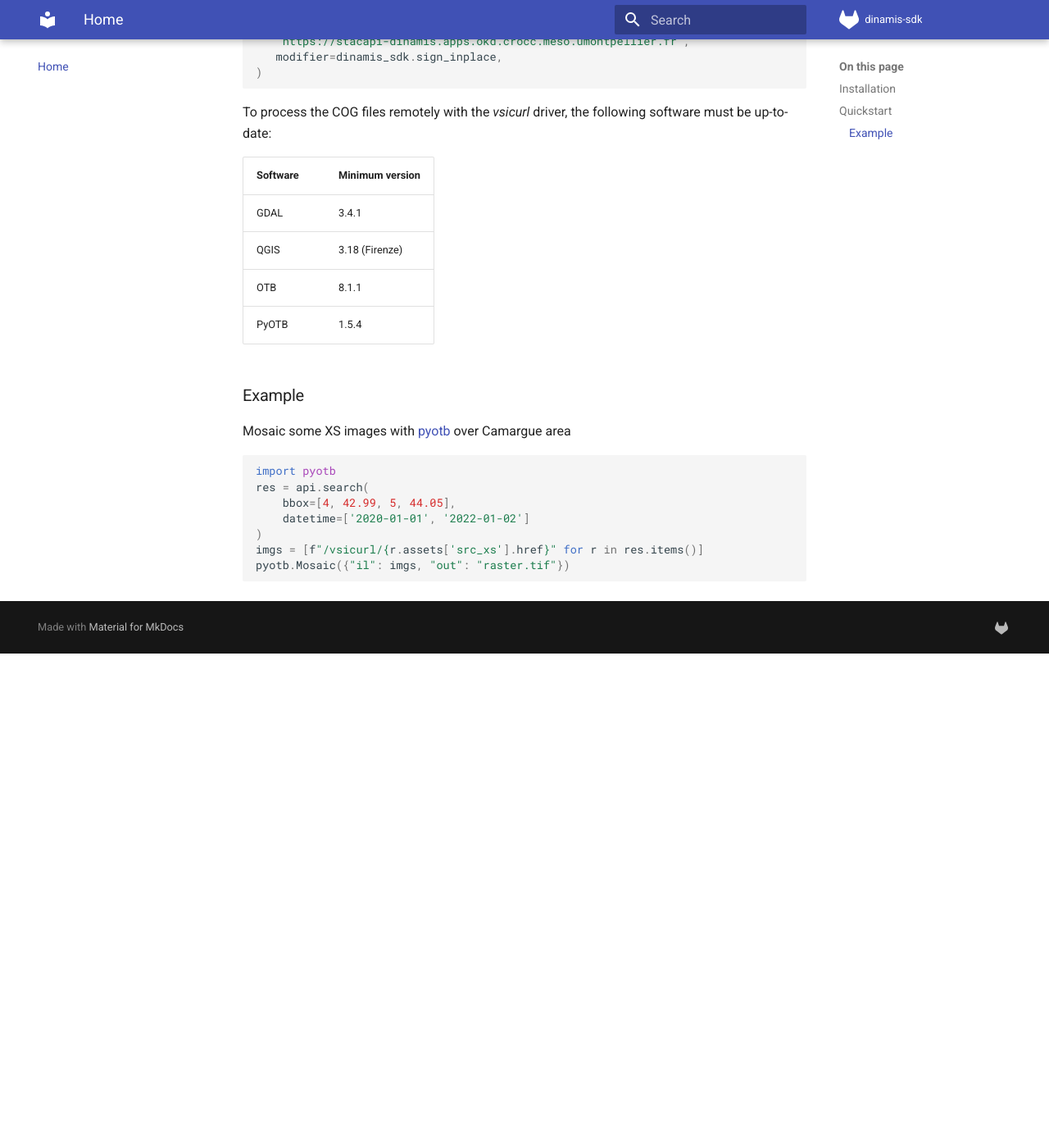
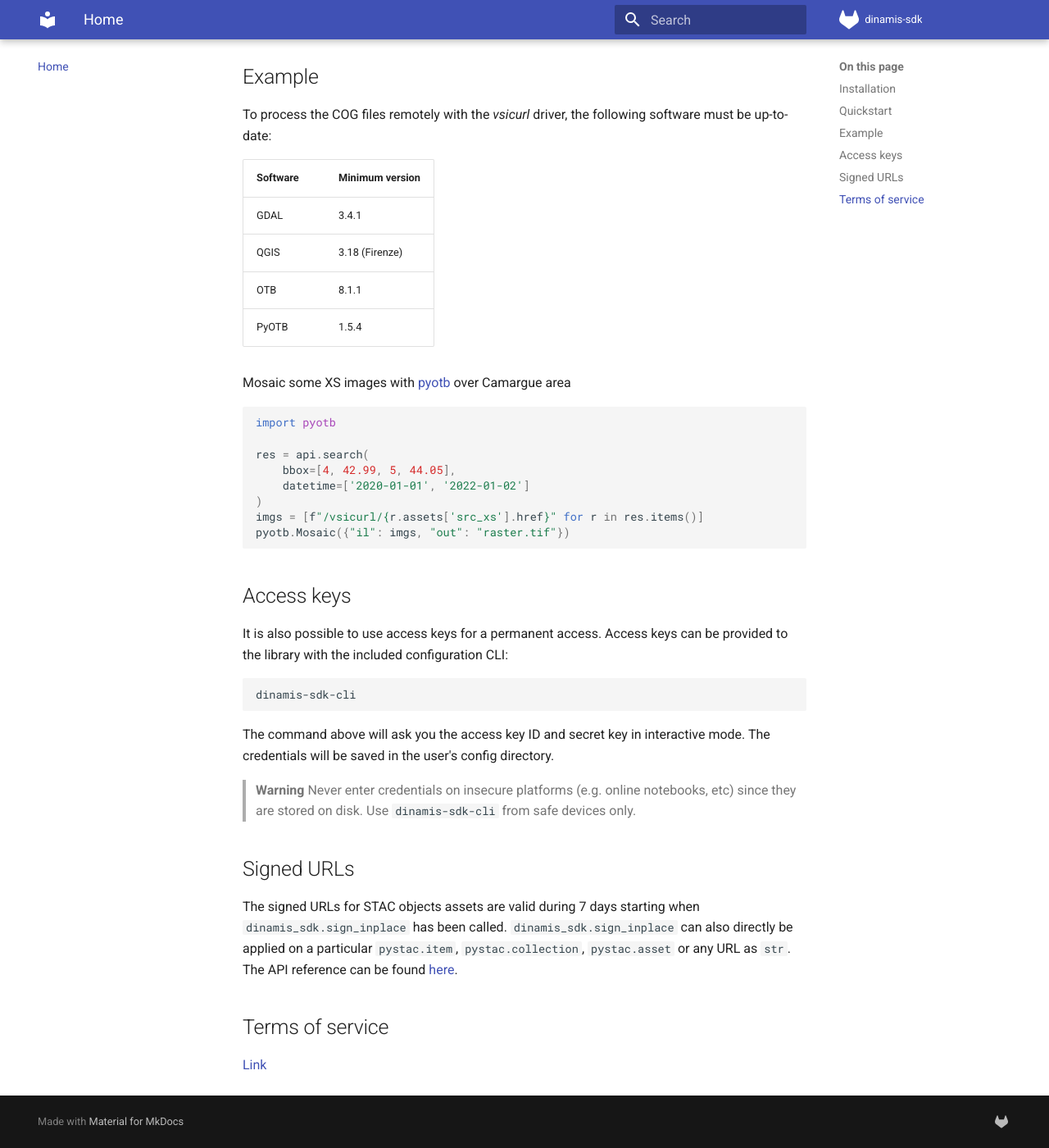
Before and after one commit to remicres/dinamis-sdk, an MkDocs documentation site: the page built from doc/index.md, in a window 1280 px wide and 1400 px high, scrolled down 686 px. Shown: the whole window at 82% size. Built offline with MkDocs 1.6.1 and Material for MkDocs 9.7.7, drawn with Linux system fonts in a browser that asks for light colours; before the commit the page ends 1483 px from its top, so only the background shows below that; some of the changed text lies outside the part shown.

Commit message:
DOC: document

````diff
--- a/doc/index.md
+++ b/doc/index.md
@@ -7,16 +7,6 @@
 ```commandline
 pip install https://gitlab.irstea.fr/dinamis/dinamis-sdk/-/archive/main/dinamis-sdk-main.zip
 ```
-
-If you have credentials, you may provide it to the library by using the included configuration CLI:
-
-```commandline
-dinamis-sdk-cli
-```
-
-> **Warning**
-> Never enter credentials on insecure platforms (e.g. online notebooks, etc).
-> Use the device code flow with the QR code instead.
 
 ## Quickstart
 
@@ -30,6 +20,12 @@
 )
 ```
 
+Follow the instructions for the first connection.
+The credentials are then valid for 5 days. Every time you use `dinamis_sdk.sign_inplace`, the credentials are renewed
+for another 5 days without logging in again.
+
+## Example
+
 To process the COG files remotely with the *vsicurl* driver, the following software must be up-to-date:
 
 | Software | Minimum version |
@@ -52,3 +47,31 @@
 imgs = [f"/vsicurl/{r.assets['src_xs'].href}" for r in res.items()]
 pyotb.Mosaic({"il": imgs, "out": "raster.tif"})
 ```
+
+## Access keys
+
+It is also possible to use access keys for a permanent access.
+Access keys can be provided to the library with the included configuration CLI:
+
+```commandline
+dinamis-sdk-cli
+```
+
+The command above will ask you the access key ID and secret key in interactive mode. The credentials will be saved in
+the user's config directory.
+
+> **Warning**
+> Never enter credentials on insecure platforms (e.g. online notebooks, etc) since they are stored on disk.
+> Use `dinamis-sdk-cli` from safe devices only.
+
+## Signed URLs
+
+The signed URLs for STAC objects assets are valid during 7 days starting when `dinamis_sdk.sign_inplace` has been
+called.
+`dinamis_sdk.sign_inplace` can also directly be applied on a particular `pystac.item`, `pystac.collection`,
+`pystac.asset` or any URL as `str`.
+The API reference can be found [here](https://s3-signing-dinamis.apps.okd.crocc.meso.umontpellier.fr/docs).
+
+## Terms of service
+
+[Link](https://ids-dinamis.data-terra.org/web/guest/37)
````
Also changed, not shown: other parts of doc/index.md (+1 -2 lines).
